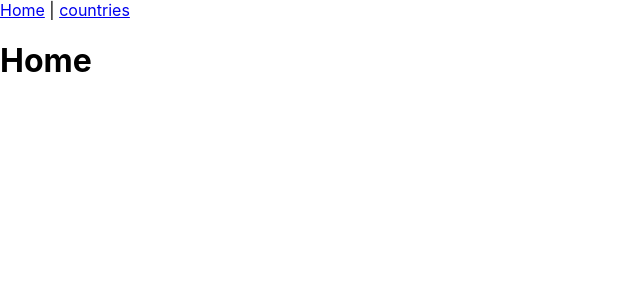
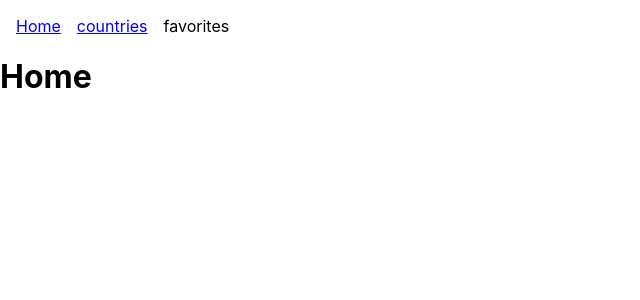
Before and after one commit to aca-reactjs/router_2, a React (Vite) app: page / in a window 1280 px wide. Shown: the top 300 px of the page, without its empty margins (0-640 px from the left). Built offline with nearby package versions, Linux system fonts and the light colour scheme.

Commit message:
ci router add navigation state

```diff
--- a/src/App.jsx
+++ b/src/App.jsx
@@ -3,6 +3,7 @@ import { Link, Outlet, Route, Routes, useNavigate } from "react-router-dom";
 import { MainLayout } from "./components";
 import Countries from "./pages/Countries";
 import Country from "./pages/Country";
+import Favorites from "./pages/Favorites";
 import Home from "./pages/Home";
 
 function App() {
@@ -13,6 +14,8 @@ function App() {
           <Route index element={<Home />} />
           <Route path="countries" element={<Countries />} />
           <Route path="countries/:code" element={<Country />} />
+          <Route path="favorites" element={<Favorites />} />
+          <Route path="*" element={<h1>not found</h1>} />
         </Route>
       </Routes>
     </div>
--- a/src/components/Layout/MainLayout.jsx
+++ b/src/components/Layout/MainLayout.jsx
@@ -1,10 +1,35 @@
-import { Link, Outlet } from "react-router-dom";
+import { useState } from "react";
+import { Link, Outlet, useNavigate } from "react-router-dom";
 
 function MainLayout() {
+  const [isFormVisible, setIsFormVisible] = useState(false);
+  const navigate = useNavigate();
+
+  const handleFaveClick = () => {
+    setIsFormVisible(true);
+  };
+
+  const handleFormSubmit = (e) => {
+    e.preventDefault();
+
+    const { value } = e.target.elements[0];
+
+    navigate("favorites", { state: { code: value } });
+  };
+
   return (
     <div>
-      <nav>
-        <Link to="/">Home</Link> | <Link to="countries">countries</Link>
+      <nav style={{ display: "flex", gap: "1rem", margin: "1rem" }}>
+        <Link to="/">Home</Link>
+        <Link to="countries">countries</Link>
+        <div style={{ cursor: "pointer" }} onClick={handleFaveClick}>
+          favorites
+        </div>
+        {isFormVisible ? (
+          <form onSubmit={handleFormSubmit}>
+            <input type="text" name="" id="" />
+          </form>
+        ) : null}
       </nav>
       <Outlet />
     </div>
--- /dev/null
+++ b/src/pages/Favorites.jsx
@@ -0,0 +1,14 @@
+import { Navigate, useLocation } from "react-router-dom";
+import { faveList } from "./Country";
+
+const faveCode = "1234";
+
+export default function Favorites() {
+  const location = useLocation();
+
+  return location.state.code === faveCode ? (
+    <div>{JSON.stringify(JSON.parse(localStorage.getItem(faveList)))}</div>
+  ) : (
+    <Navigate to={"/"} />
+  );
+}
```
